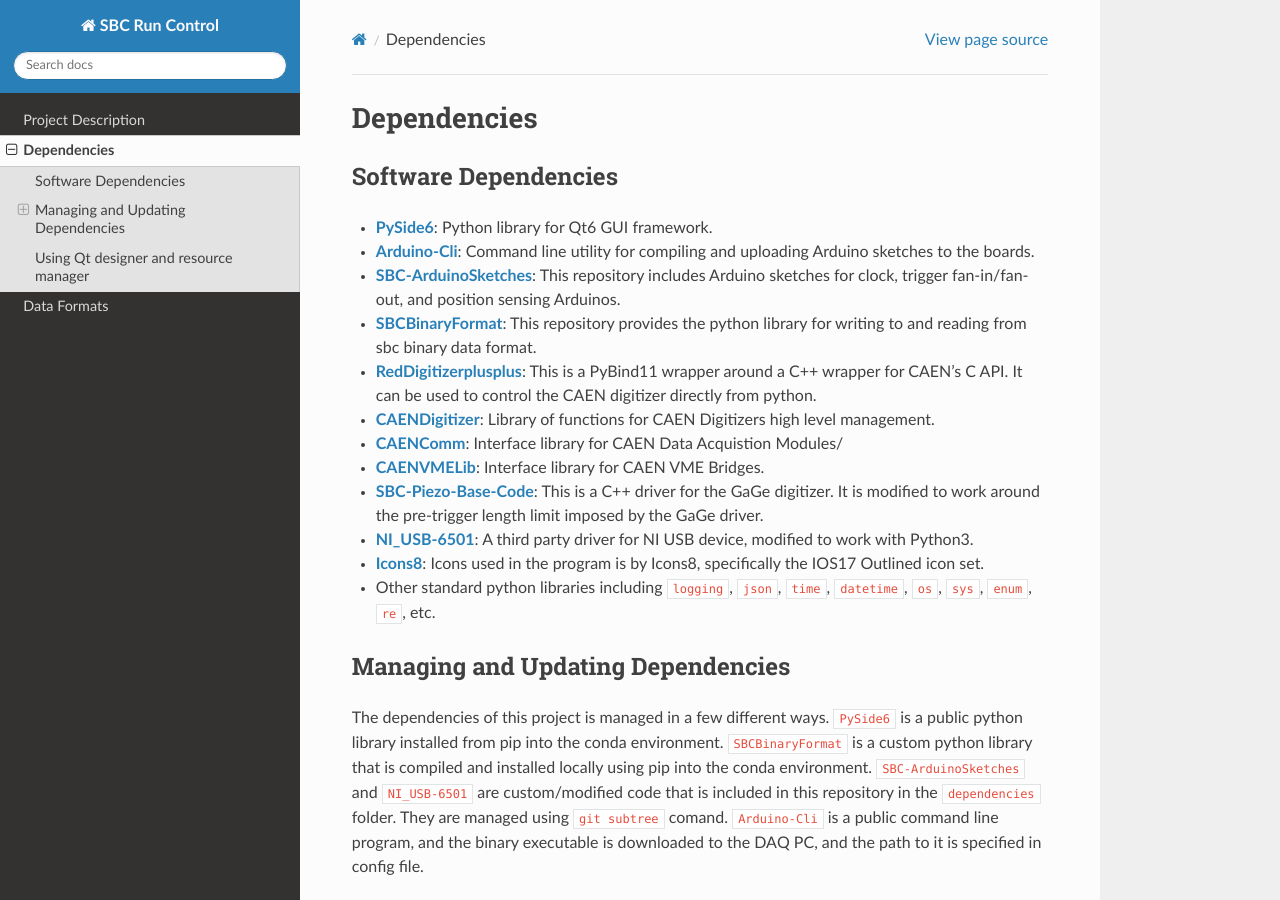
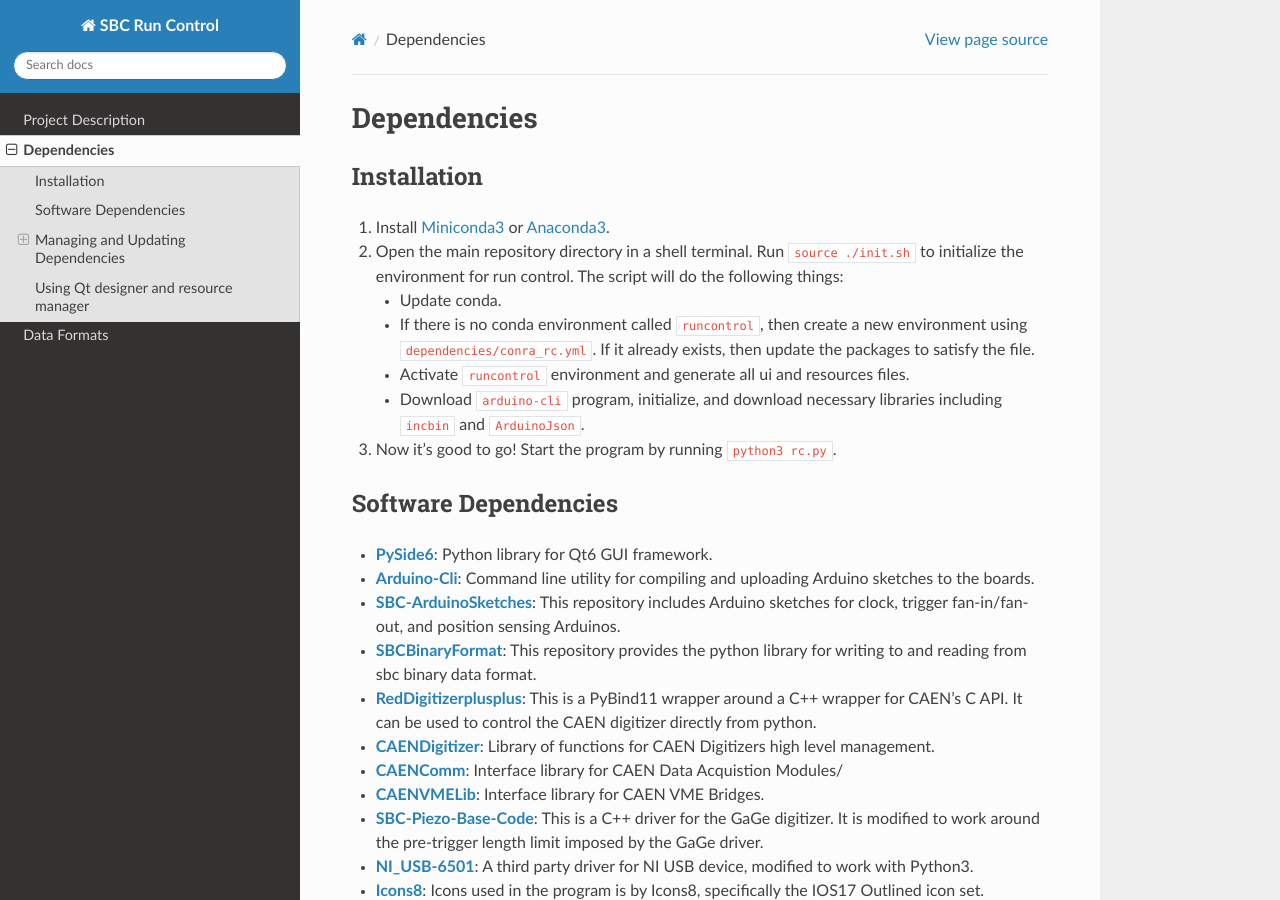
Before and after one commit to SBC-Collaboration/SBC-RunControl, a Sphinx documentation site: the page built from docs/dependencies.md, in a window 1280 px wide and 900 px high. Built offline with Sphinx 7.4.7 and the Read the Docs theme 3.1.0, drawn with Linux system fonts in a browser that asks for light colours.

Commit message:
Move info from main README to docs

```diff
--- a/docs/dependencies.md
+++ b/docs/dependencies.md
@@ -1,4 +1,15 @@
 # Dependencies
+
+## Installation
+1. Install [Miniconda3](https://docs.conda.io/projects/miniconda/en/latest/miniconda-install.html) or [Anaconda3](https://docs.anaconda.com/free/anaconda/install/index.html).
+2. Open the main repository directory in a shell terminal. Run `source ./init.sh` to initialize the environment for
+   run control. The script will do the following things:
+   - Update conda.
+   - If there is no conda environment called `runcontrol`, then create a new environment using
+     `dependencies/conra_rc.yml`. If it already exists, then update the packages to satisfy the file.
+   - Activate `runcontrol` environment and generate all ui and resources files.
+   - Download `arduino-cli` program, initialize, and download necessary libraries including `incbin` and `ArduinoJson`.
+3. Now it's good to go! Start the program by running `python3 rc.py`.
 
 ## Software Dependencies
 - [**PySide6**](https://pypi.org/project/PySide6/): Python library for Qt6 GUI framework.
```
Also changed, not shown: README.md (+2 -27 lines), resources/sbc_icon_white.png (added), 2 other files.
